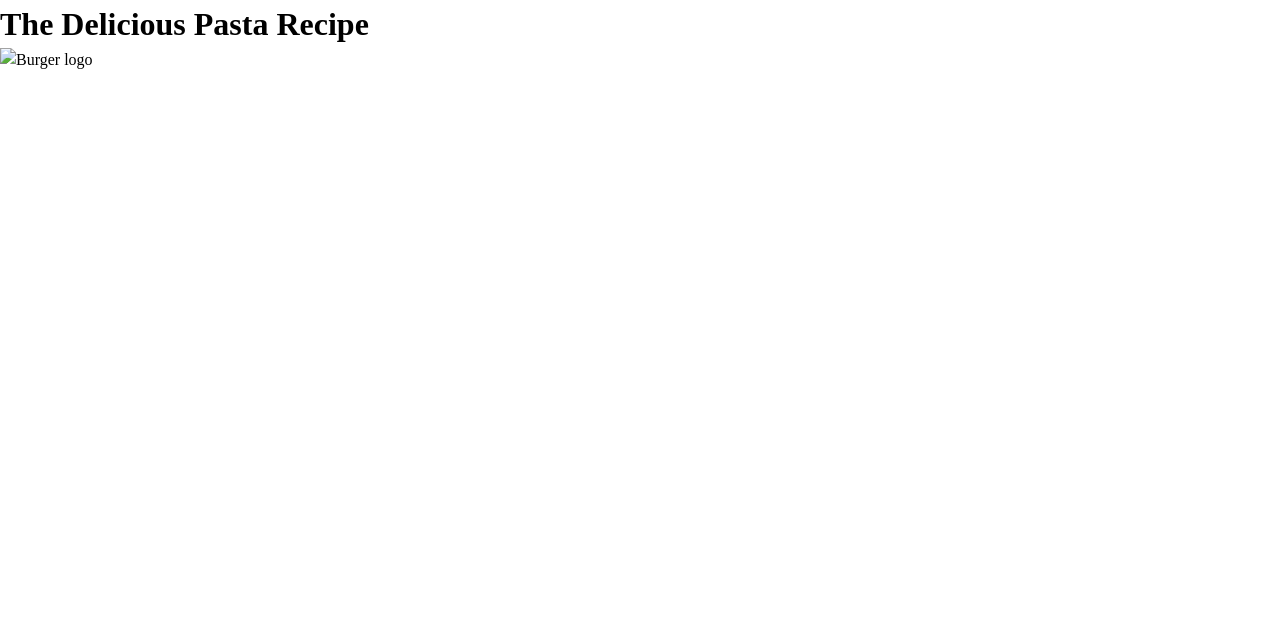
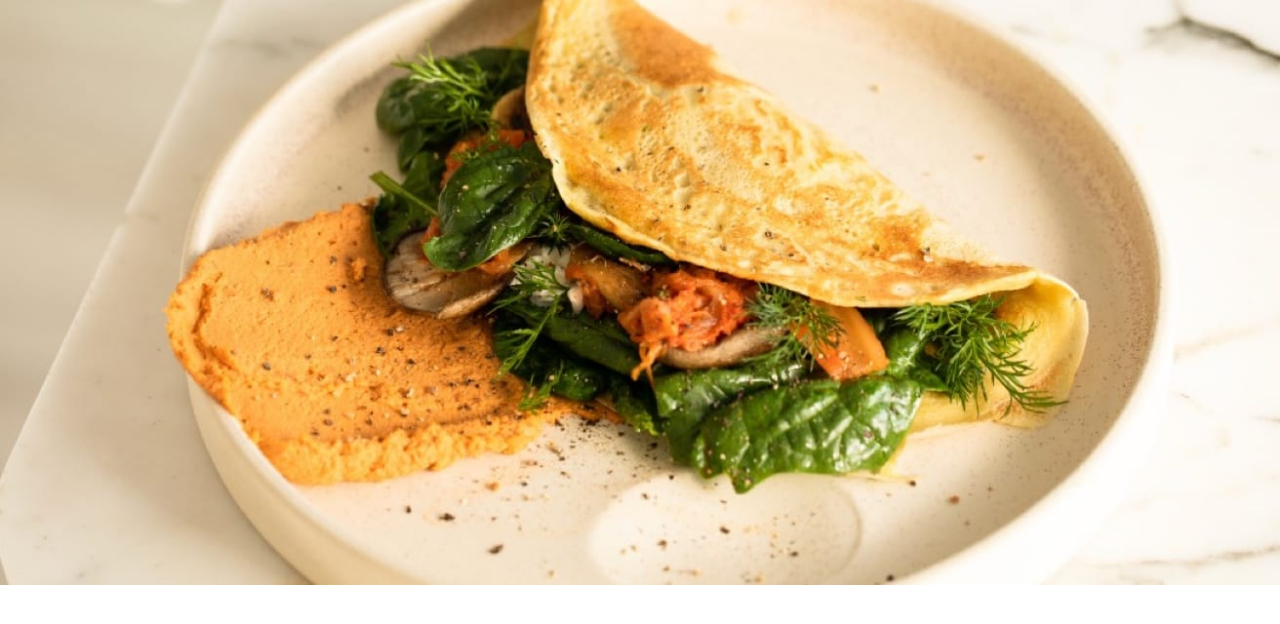
Before and after one commit to rebornay/Frontend-Mentor-Recipe-Page, a plain HTML site: page index.html in a window 1280 px wide. Drawn offline with Linux system fonts and the light colour scheme.

Commit message:
First section

```diff
--- a/index.html
+++ b/index.html
@@ -18,9 +18,11 @@
 
   <main>
     <header>
-      <h1>The Delicious Pasta Recipe</h1>
-      <img src="./assets/images/burger-logo.svg" alt="Burger logo">
+      <img src="./assets/images/image-omelette.jpeg" alt="Omelette">
     </header>
+    <section class="first-section">
+
+    </section>
   </main>
 
   <!-- <div class="attribution">
--- a/style.css
+++ b/style.css
@@ -60,3 +60,24 @@
     font-weight: 700; /* Bold weight */
     font-style: normal;
   }
+
+
+  :root {
+    --white: hsl(0, 0%, 100%);
+
+    --stone-100: hsl(30, 54%, 90%);
+    --stone-150: hsl(30, 18%, 87%);
+    --stone-600: hsl(30, 10%, 34%);
+    --stone-900: hsl(24, 5%, 18%);
+
+    --brown-800: hsl(14, 45%, 36%);
+
+    --rose-800: hsl(332, 51%, 32%);
+    --rose-50: hsl(330, 100%, 98%);
+  }
+
+
+
+  main {
+    padding: 0rem;
+  }
```
